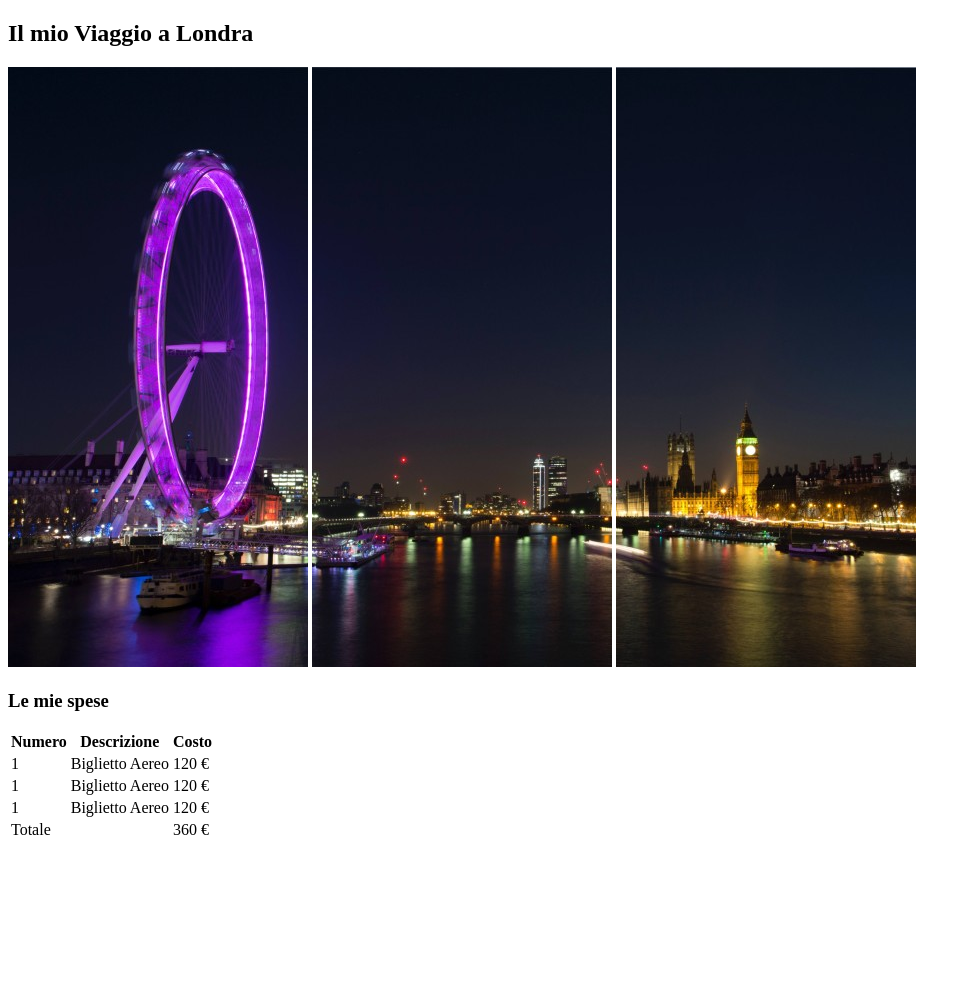
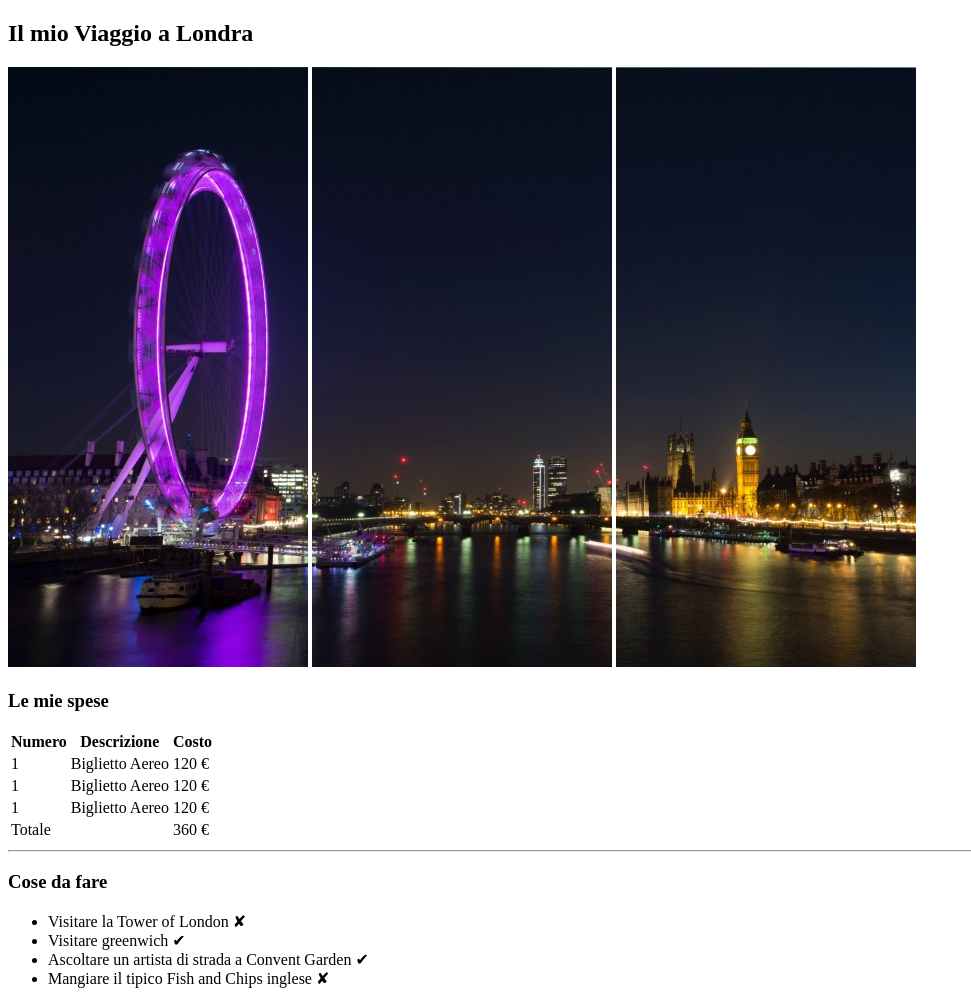
Before and after one commit to floriano-delishaj/html-london-trip, a plain HTML site: page index.html in a window 1280 px wide. Shown: the whole page, without its empty margins (0-971 px from the left). Before the commit the page ends 850 px from the top, so only its background shows below. Drawn offline with Linux system fonts and the light colour scheme.

Commit message:
Aggiunta delle cose da fare

```diff
--- a/index.html
+++ b/index.html
@@ -58,5 +58,17 @@
             <!-- /footer tabella -->
         </table>
     </section>
+
+    <hr />
+
+    <section>
+        <h3>Cose da fare</h3>
+        <ul>
+            <li>Visitare la Tower of London &#x2718;</li>
+            <li>Visitare greenwich &#x2714;</li>
+            <li>Ascoltare un artista di strada a Convent Garden &#x2714;</li>
+            <li>Mangiare il tipico Fish and Chips inglese &#x2718;</li>
+        </ul>
+    </section>
 </body>
 </html>
```
